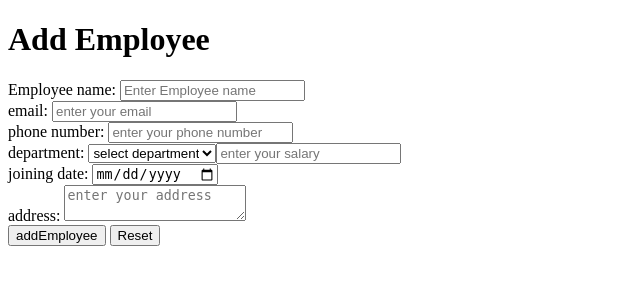
After one commit to karrilikhithareddy/Employee_management_system, a Flask app: template templates/add-employee.html in a window 1280 px wide. The commit adds this page. Shown: the top 300 px of the page, without its empty margins (0-640 px from the left). Run offline with Flask 3, Linux system fonts and the light colour scheme; the template is opened without the code that fills it, so the values that code supplies are empty.

Commit message:
updated project code

```diff
--- /dev/null
+++ b/templates/add-employee.html
@@ -0,0 +1,60 @@
+<!DOCTYPE html>
+<html lang="en">
+<head>
+    <meta charset="UTF-8">
+    <meta name="viewport" content="width=device-width, initial-scale=1.0">
+    <title>add-employee</title>
+</head>
+<body>
+    <div class="container">
+        <h1>Add Employee</h1>
+    <form action="/add-employee" method="POST">
+        <div class="row">
+            <div class="form-group">
+    <label for="name">Employee name:</label>
+    <input type="text" id="name" placeholder="Enter Employee name" name="name" required>
+    </div>
+    <div class="form-group">
+    <label for="email">email:</label>
+    <input type="email" id="email" placeholder="enter your email" name="email" required>
+    </div>
+    </div>
+    <div class="row">
+    <div class="form-group">
+    <label for="phone number">phone number:</label>
+    <input type="tel" id="phone" placeholder="enter your phone number" name="phone" required>
+    </div>
+    <div class="form-group">
+    <label for="department">department:</label>
+    <select id="department" name="department" required>
+        <option value="">select department</option>
+        <option value="IT">IT</option>
+        <option value="Marketing">Marketing</option>
+        <option value="HR">HR</option>
+        <option value="Sales">sales</option>
+        <option value="Finance">Finance</option>
+       </div>
+    </div>
+    <div class="row">
+    <div class="form-group">
+    <label for="salary">salary:</label>
+    <input type="number" id="salary" placeholder="enter your salary" name="salary" required>
+    </div>
+    <div class="form-group">
+    <label for="joining date">joining date:</label>
+    <input type="date" id="joining date" placeholder="enter your joining date" name="joining date" required>
+    </div>
+    </div>
+    <div class="row">
+    <div class="form-group">
+    <label for="address">address:</label>
+    <textarea id="address" placeholder="enter your address" name=address required></textarea>
+    </div>
+    </div>
+    <div class="button">
+    <button type="submit"class="add-btn">addEmployee</button>
+    <button type="submit" class="add-btn">Reset</button>
+    </div>
+    </form>
+</body>
+</html>
--- a/templates/registerdemo.html
+++ b/templates/registerdemo.html
@@ -106,7 +106,7 @@
 </head>
 <body>
     <h1>Employee Registration form</h1>
-    <form id="registrationform" action="/register" method="POST">
+    <form id="registrationform" action="/registerdemo" method="POST">
          <label>Full name:</label>
         <input id="fullname" type="text" placeholder="Enter your fullname" name="fullname" required>
         <br><br>
```
Also changed, not shown: templates/employee.html (added, +11 -0 lines), templates/navbar.html (+7 -7 lines), templates/home.html (added), users.db.
